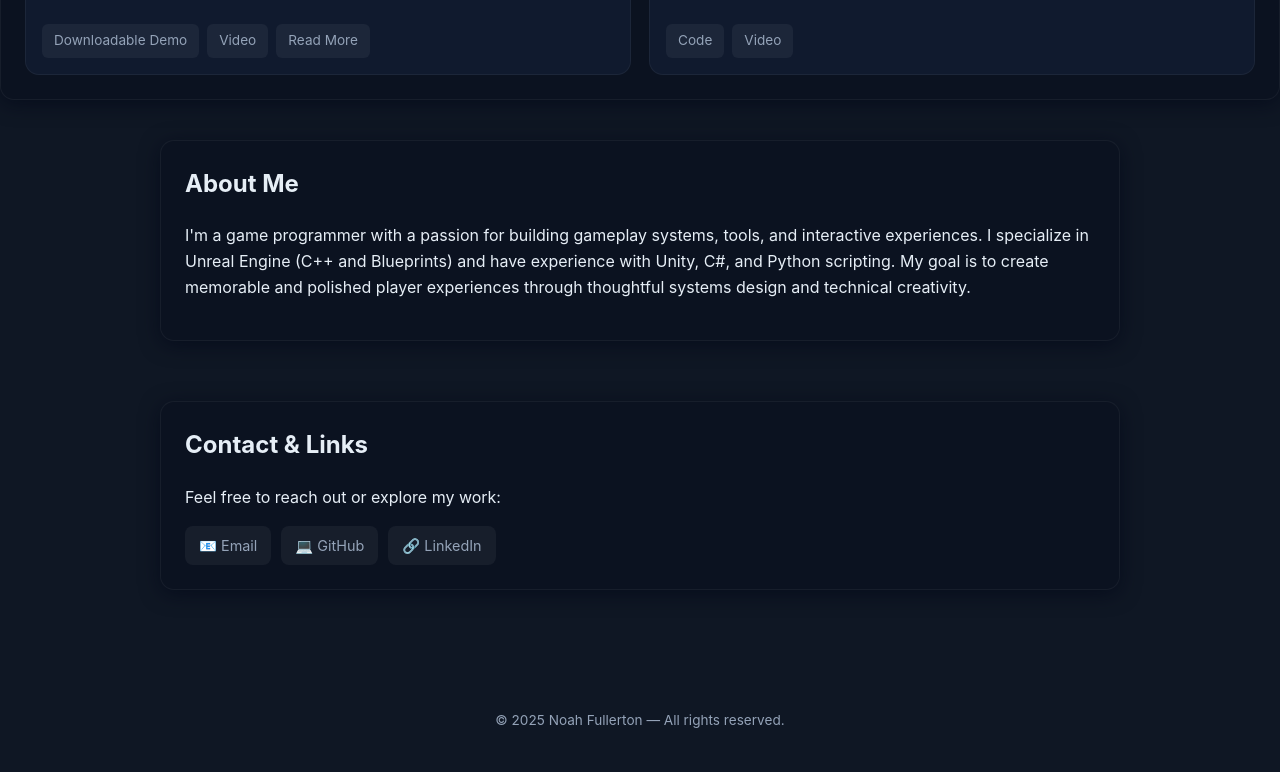
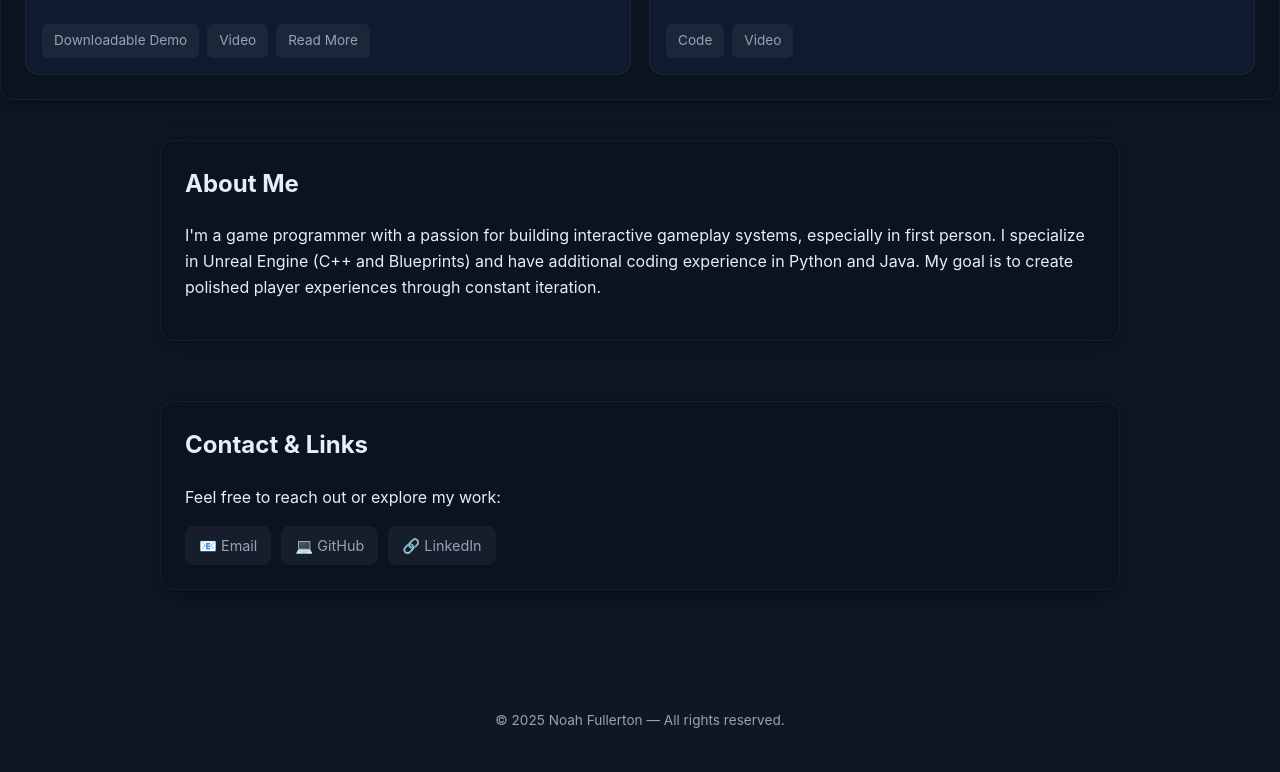
Before and after one commit to noah-fullerton/noah-fullerton.github.io, a plain HTML site: page index.html in a window 1280 px wide. Shown: the part 762-1534 px from the top of the page. Drawn offline with Linux system fonts and the light colour scheme.

Commit message:
some changes to about me

```diff
--- a/index.html
+++ b/index.html
@@ -62,9 +62,9 @@
     <section id="about">
       <h2>About Me</h2>
       <p>
-        I'm a game programmer with a passion for building gameplay systems, tools, and interactive experiences.
-        I specialize in Unreal Engine (C++ and Blueprints) and have experience with Unity, C#, and Python scripting.
-        My goal is to create memorable and polished player experiences through thoughtful systems design and technical creativity.
+        I'm a game programmer with a passion for building interactive gameplay systems, especially in first person.
+        I specialize in Unreal Engine (C++ and Blueprints) and have additional coding experience in Python and Java.
+        My goal is to create polished player experiences through constant iteration.
       </p>
     </section>
 
```
